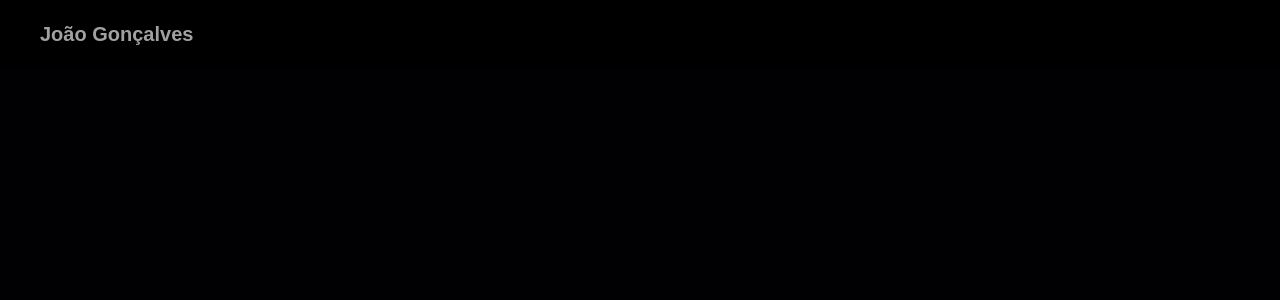
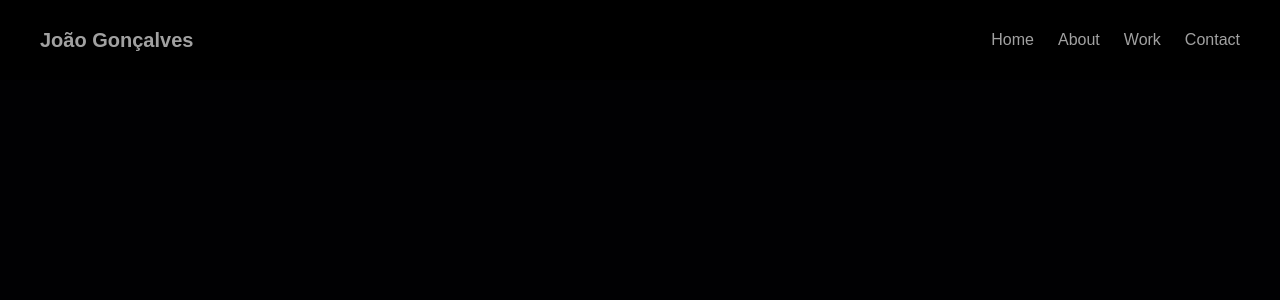
Before and after one commit to j-pcgoncalves/personal_portfolio, a React (Vite) app: page / in a window 1280 px wide. Shown: the top 300 px of the page. Built offline with nearby package versions, Linux system fonts and the light colour scheme; a web font is replaced by a local one.

Commit message:
create and style Navbar desktop component

```diff
--- a/src/sections/Navbar.jsx
+++ b/src/sections/Navbar.jsx
@@ -1,9 +1,16 @@
 import { useState } from "react";
+import { navLinks } from "../constants";
 
 const NavItems = () => {
     return (
         <ul className="nav-ul">
-            {}
+            {navLinks.map(({ id, href, name }) => (
+                <li key={id} className="nav-li">
+                    <a href={href} className="nav-li_a" onClick={() => {}}>
+                        {name}
+                    </a>
+                </li>
+            ))}
         </ul>
     )
 }
```
